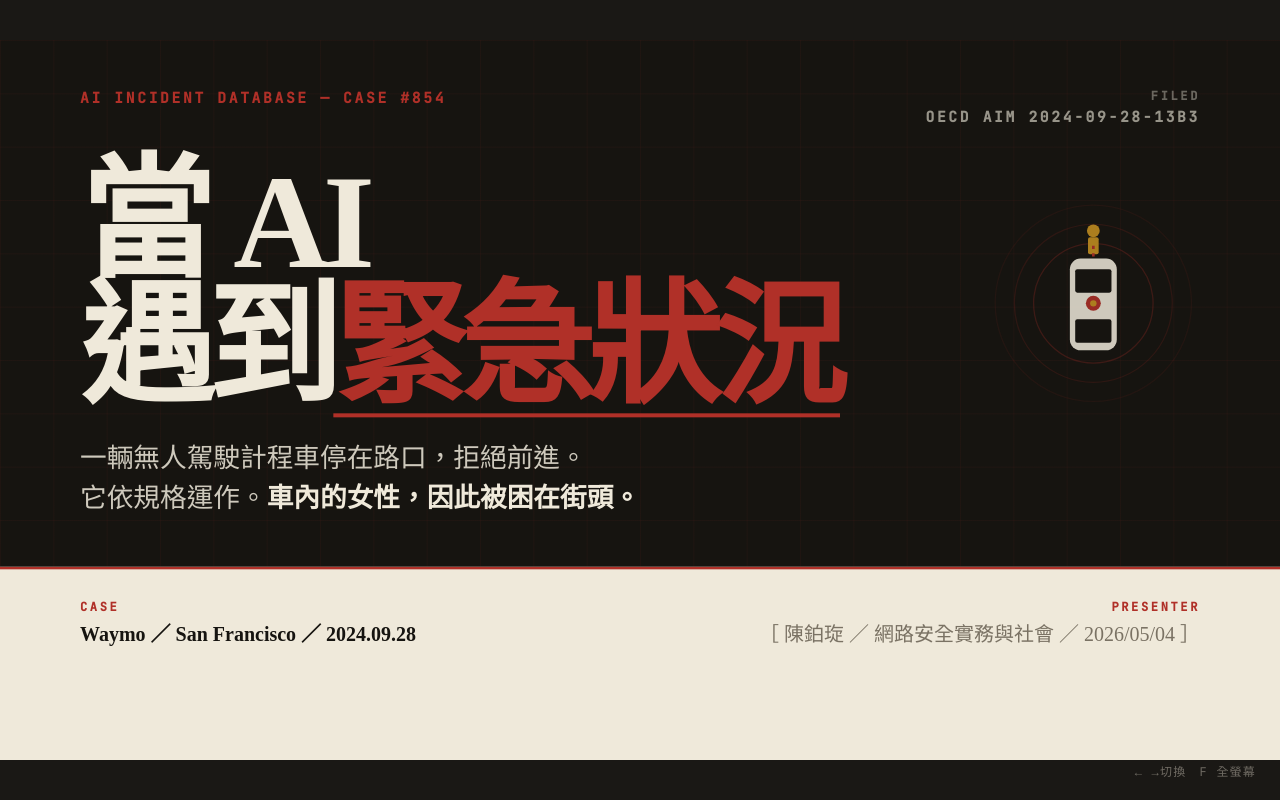
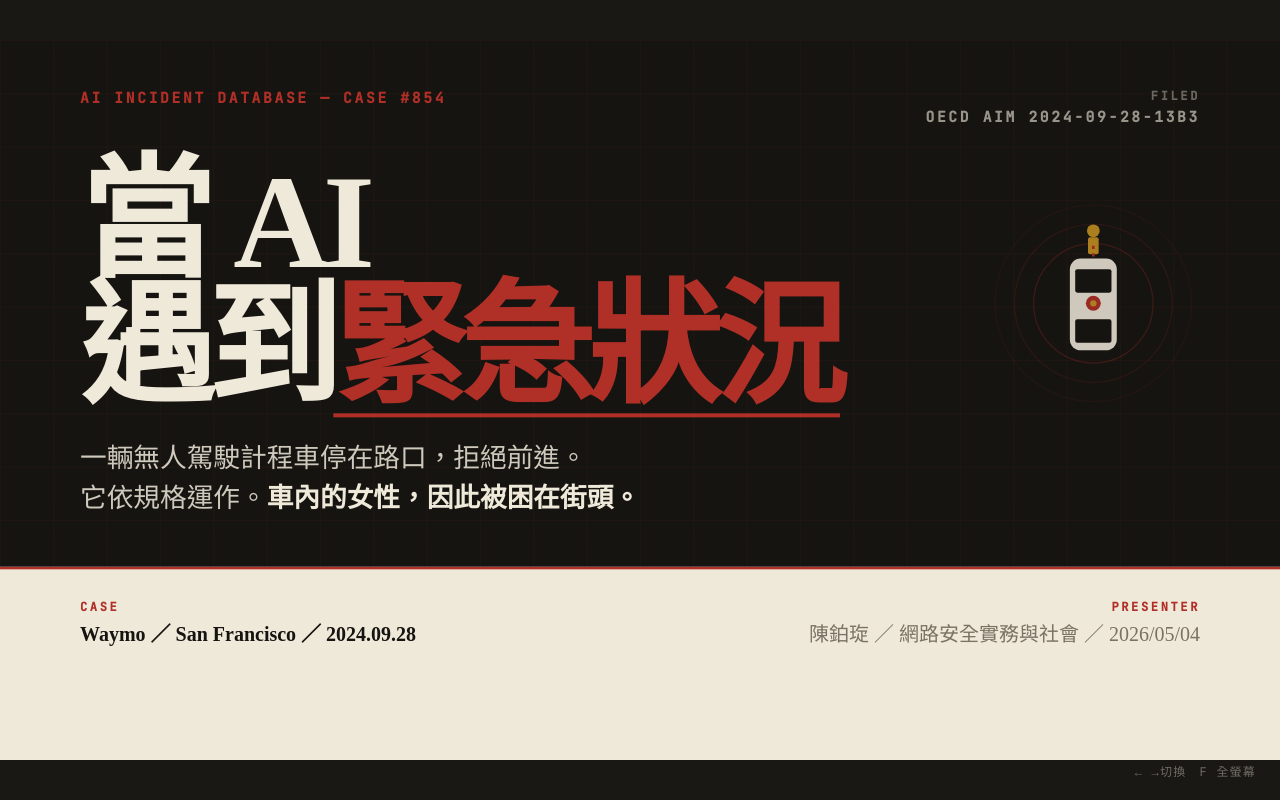
Before and after one commit to Qmo37/waymo-incident854, a plain HTML site: page index.html in a window 1280 px wide. Drawn offline with Linux system fonts and the light colour scheme.

Commit message:
Update index.html

```diff
--- a/index.html
+++ b/index.html
@@ -1360,8 +1360,7 @@
                     <div class="col" style="text-align: right">
                         <span class="lab">PRESENTER</span>
                         <span class="val placeholder"
-                            >［ 陳鉑琁 ／ 網路安全實務與社會 ／ 2026/05/04
-                            ］</span
+                            >陳鉑琁 ／ 網路安全實務與社會 ／ 2026/05/04</span
                         >
                     </div>
                 </div>
```
